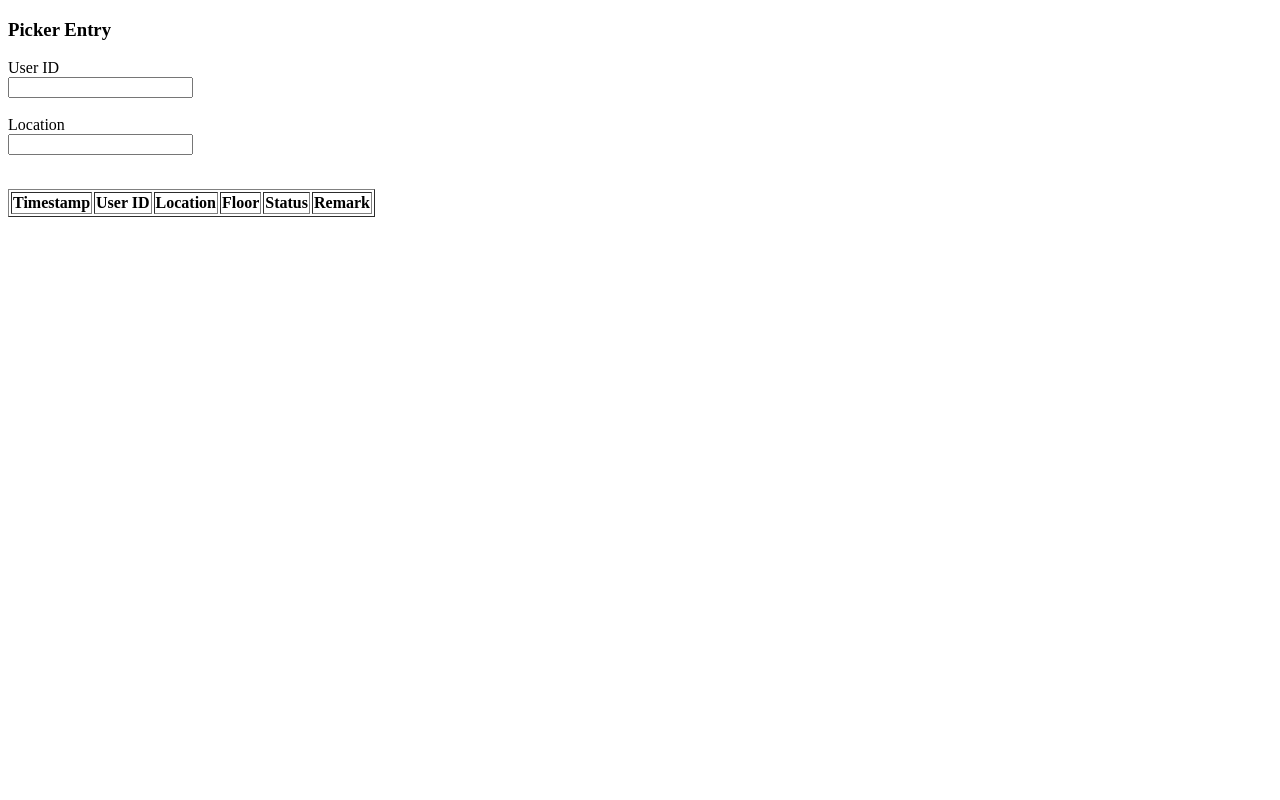
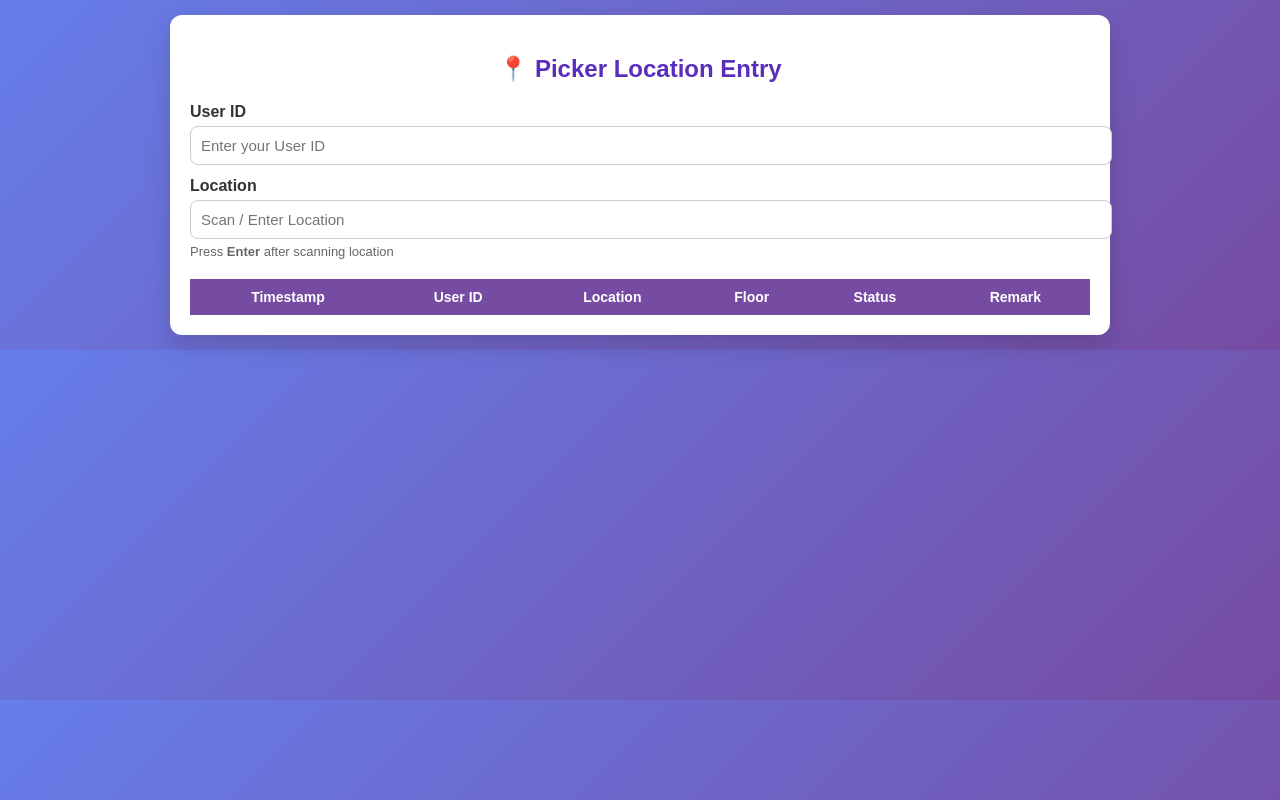
Before and after one commit to SaifShaikh32k/IRT_Call, a plain HTML site: page index.html in a window 1280 px wide. Drawn offline with Linux system fonts and the light colour scheme.

Commit message:
Update index.html

```diff
--- a/index.html
+++ b/index.html
@@ -1,22 +1,114 @@
 <!DOCTYPE html>
-<html>
+<html lang="en">
 <head>
-  <title>Picker Location</title>
-  <meta name="viewport" content="width=device-width, initial-scale=1">
+  <meta charset="UTF-8">
+  <title>Picker Location Tracker</title>
+  <meta name="viewport" content="width=device-width, initial-scale=1.0">
+
+  <style>
+    body {
+      font-family: Arial, sans-serif;
+      background: linear-gradient(135deg, #667eea, #764ba2);
+      margin: 0;
+      padding: 15px;
+      color: #333;
+    }
+
+    .card {
+      background: #fff;
+      max-width: 900px;
+      margin: auto;
+      padding: 20px;
+      border-radius: 12px;
+      box-shadow: 0 10px 25px rgba(0,0,0,0.15);
+    }
+
+    h2 {
+      text-align: center;
+      color: #5a2dbd;
+      margin-bottom: 20px;
+    }
+
+    label {
+      font-weight: bold;
+      display: block;
+      margin-top: 12px;
+    }
+
+    input {
+      width: 100%;
+      padding: 10px;
+      margin-top: 5px;
+      border-radius: 8px;
+      border: 1px solid #ccc;
+      font-size: 15px;
+    }
+
+    input:focus {
+      outline: none;
+      border-color: #764ba2;
+      box-shadow: 0 0 5px #764ba2;
+    }
+
+    #msg {
+      margin-top: 10px;
+      font-weight: bold;
+      color: green;
+    }
+
+    table {
+      width: 100%;
+      border-collapse: collapse;
+      margin-top: 20px;
+      font-size: 14px;
+    }
+
+    th {
+      background: #764ba2;
+      color: white;
+      padding: 10px;
+      position: sticky;
+      top: 0;
+    }
+
+    td {
+      padding: 8px;
+      text-align: center;
+      border-bottom: 1px solid #ddd;
+    }
+
+    tr:nth-child(even) {
+      background: #f3f3ff;
+    }
+
+    tr:hover {
+      background: #e6ddff;
+    }
+
+    .hint {
+      font-size: 13px;
+      color: #666;
+      margin-top: 5px;
+    }
+  </style>
 </head>
+
 <body>
 
-<h3>Picker Entry</h3>
+<div class="card">
+  <h2>📍 Picker Location Entry</h2>
 
-User ID<br>
-<input id="userId"><br><br>
+  <label>User ID</label>
+  <input id="userId" placeholder="Enter your User ID">
 
-Location<br>
-<input id="location"><br><br>
+  <label>Location</label>
+  <input id="location" placeholder="Scan / Enter Location">
+
+  <div class="hint">Press <b>Enter</b> after scanning location</div>
 
   <p id="msg"></p>
 
-<table border="1">
+  <table>
     <thead>
       <tr>
         <th>Timestamp</th>
@@ -29,6 +121,7 @@ Location<br>
     </thead>
     <tbody id="history"></tbody>
   </table>
+</div>
 
 <script>
 const SCRIPT_URL = "https://script.google.com/macros/s/AKfycbxQco974AYwWWRBhUmbWFddbTe3Wnt8Gmg4rcbr_7p9paO63JFd6he4OQPbFzHeFw0MDA/exec";
@@ -38,20 +131,30 @@ const locationEl = document.getElementById("location");
 const historyEl = document.getElementById("history");
 const msg = document.getElementById("msg");
 
-// Enter on Location → submit
-locationEl.addEventListener("keydown", e => {
-  if (e.key === "Enter") {
-    submitData();
+/* 🔹 Auto-load history on refresh if User ID exists */
+window.onload = () => {
+  const savedUser = localStorage.getItem("userId");
+  if (savedUser) {
+    userIdEl.value = savedUser;
+    loadHistory();
+    locationEl.focus();
   }
+};
+
+/* 🔹 Save User ID */
+userIdEl.addEventListener("change", () => {
+  localStorage.setItem("userId", userIdEl.value.trim());
+  loadHistory();
 });
 
-// Load history when User ID entered
-userIdEl.addEventListener("change", loadHistory);
+/* 🔹 Enter key submits location */
+locationEl.addEventListener("keydown", e => {
+  if (e.key === "Enter") submitData();
+});
 
 async function submitData() {
   const userId = userIdEl.value.trim();
   const location = locationEl.value.trim();
-
   if (!userId || !location) return;
 
   const fd = new FormData();
@@ -60,7 +163,8 @@ async function submitData() {
 
   await fetch(SCRIPT_URL, { method: "POST", body: fd });
 
-  msg.innerText = "Saved ✔";
+  msg.innerText = "✅ Location Saved Successfully";
+  setTimeout(() => msg.innerText = "", 2000);
 
   locationEl.value = "";
   locationEl.focus();
@@ -72,16 +176,23 @@ async function loadHistory() {
   const userId = userIdEl.value.trim();
   if (!userId) return;
 
-  const res = await fetch(`${SCRIPT_URL}?userId=${userId}`);
+  historyEl.innerHTML = "<tr><td colspan='6'>Loading...</td></tr>";
+
+  const res = await fetch(`${SCRIPT_URL}?userId=${encodeURIComponent(userId)}`);
   const data = await res.json();
 
   historyEl.innerHTML = "";
 
-  data.forEach(r => {
+  if (data.length === 0) {
+    historyEl.innerHTML = "<tr><td colspan='6'>No records found</td></tr>";
+    return;
+  }
+
+  data.forEach(row => {
     const tr = document.createElement("tr");
-    r.forEach(c => {
+    row.forEach(cell => {
       const td = document.createElement("td");
-      td.innerText = c;
+      td.textContent = cell;
       tr.appendChild(td);
     });
     historyEl.appendChild(tr);
```
Lines whose indentation alone changed are shown as unchanged.
